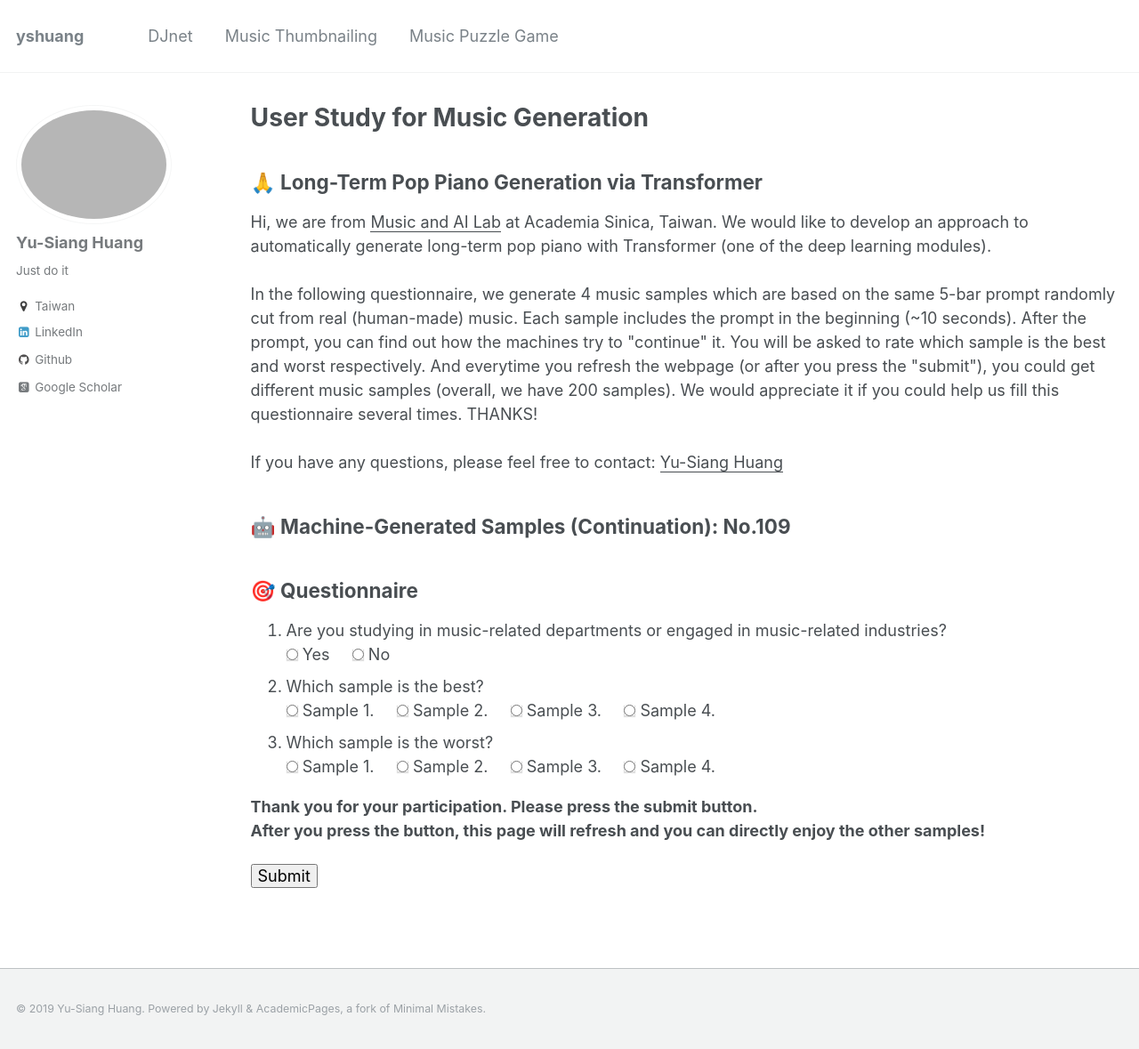
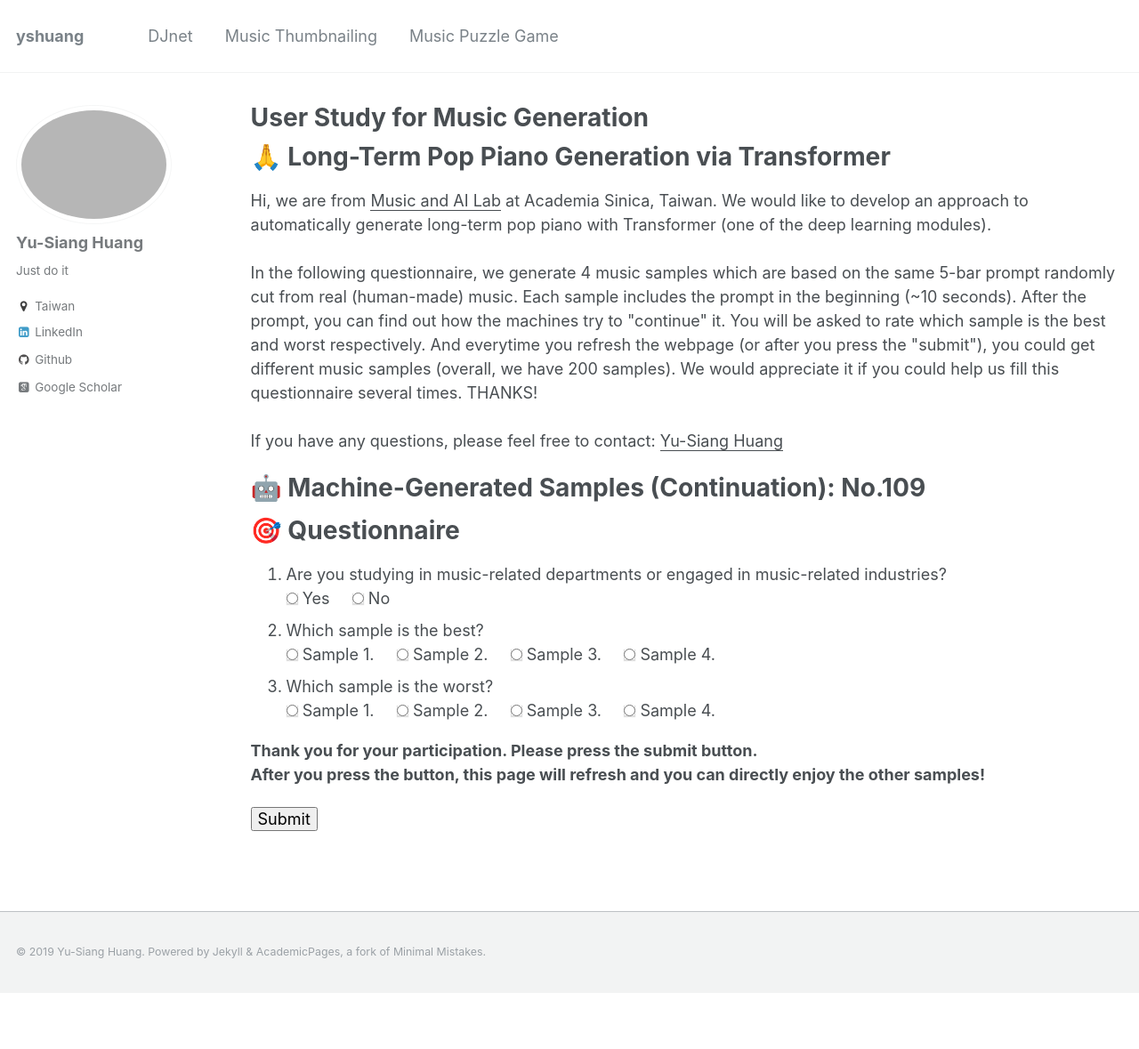
Before and after one commit to remyhuang/remyhuang.github.io, a Jekyll site: the page built from _pages/music_generation.html, in a window 1280 px wide and 1179 px high. Shown: the whole window at 89% size. Built offline with Jekyll 4.4.1, drawn with Linux system fonts in a browser that asks for light colours; some web fonts are replaced.

Commit message:
Update music_generation.html

```diff
--- a/_pages/music_generation.html
+++ b/_pages/music_generation.html
@@ -78,7 +78,7 @@ author_profile: true
         </script>
 
         <!-- description -->
-        <h2>🙏 Long-Term Pop Piano Generation via Transformer</h2>
+        <h1>🙏 Long-Term Pop Piano Generation via Transformer</h1>
         <p>
             Hi, we are from <u><a href="https://musicai.citi.sinica.edu.tw/" target="_blank">Music and AI Lab</a></u> at Academia Sinica, Taiwan.
             We would like to develop an approach to automatically generate long-term pop piano with Transformer (one of the deep learning modules). <br><br>
@@ -91,13 +91,13 @@ author_profile: true
         </p>
 
         <!-- audio contents -->
-        <h2 id="header2"></h2>
+        <h1 id="header2"></h1>
         <script>
             document.getElementById("header2").innerHTML = "🤖 Machine-Generated Samples (Continuation): No." + sampleIndex;
         </script>
 
         <!-- radio button -->
-        <h2>🎯 Questionnaire</h2>
+        <h1>🎯 Questionnaire</h1>
         <ol>
             <li>
                 Are you studying in music-related departments or engaged in music-related industries?
```
